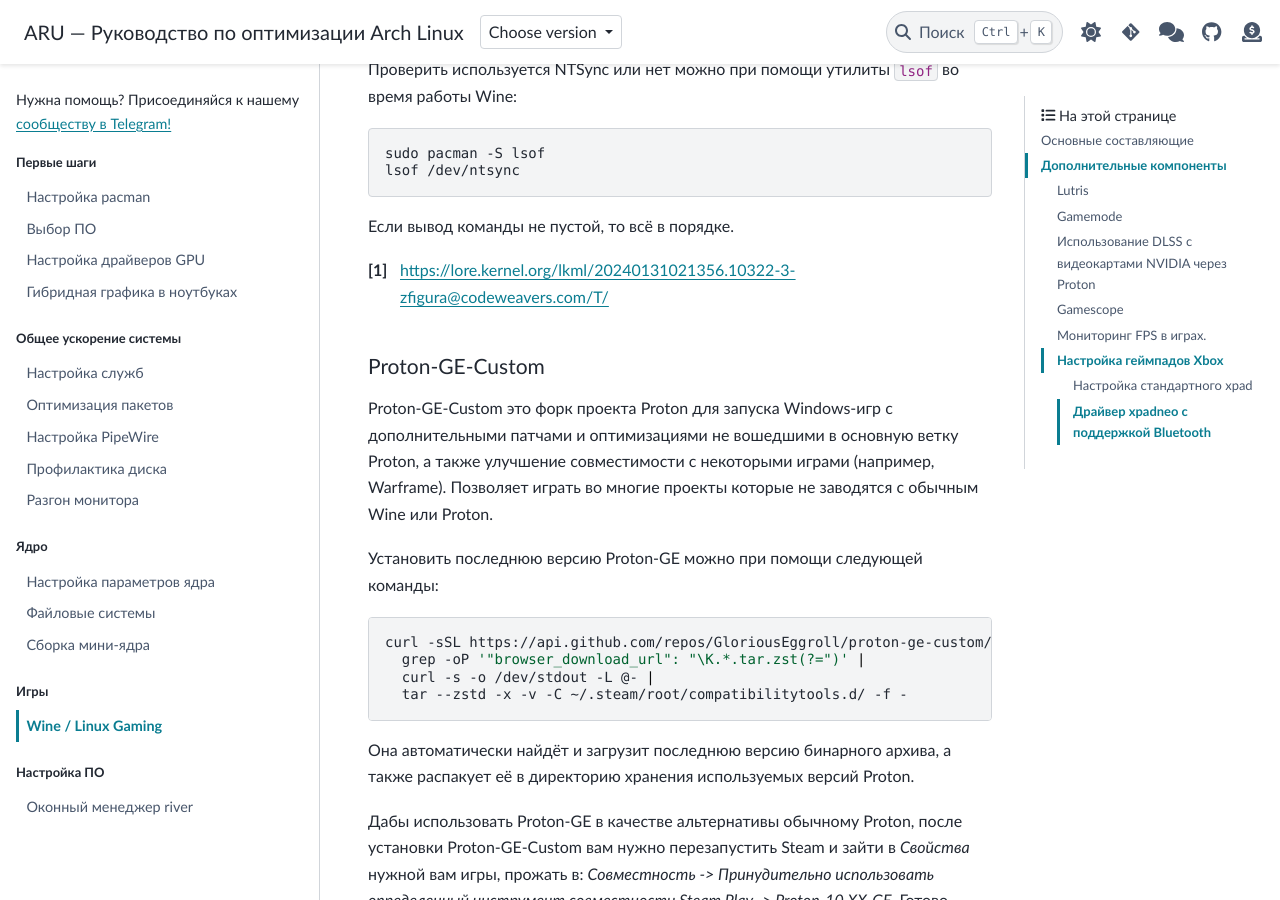
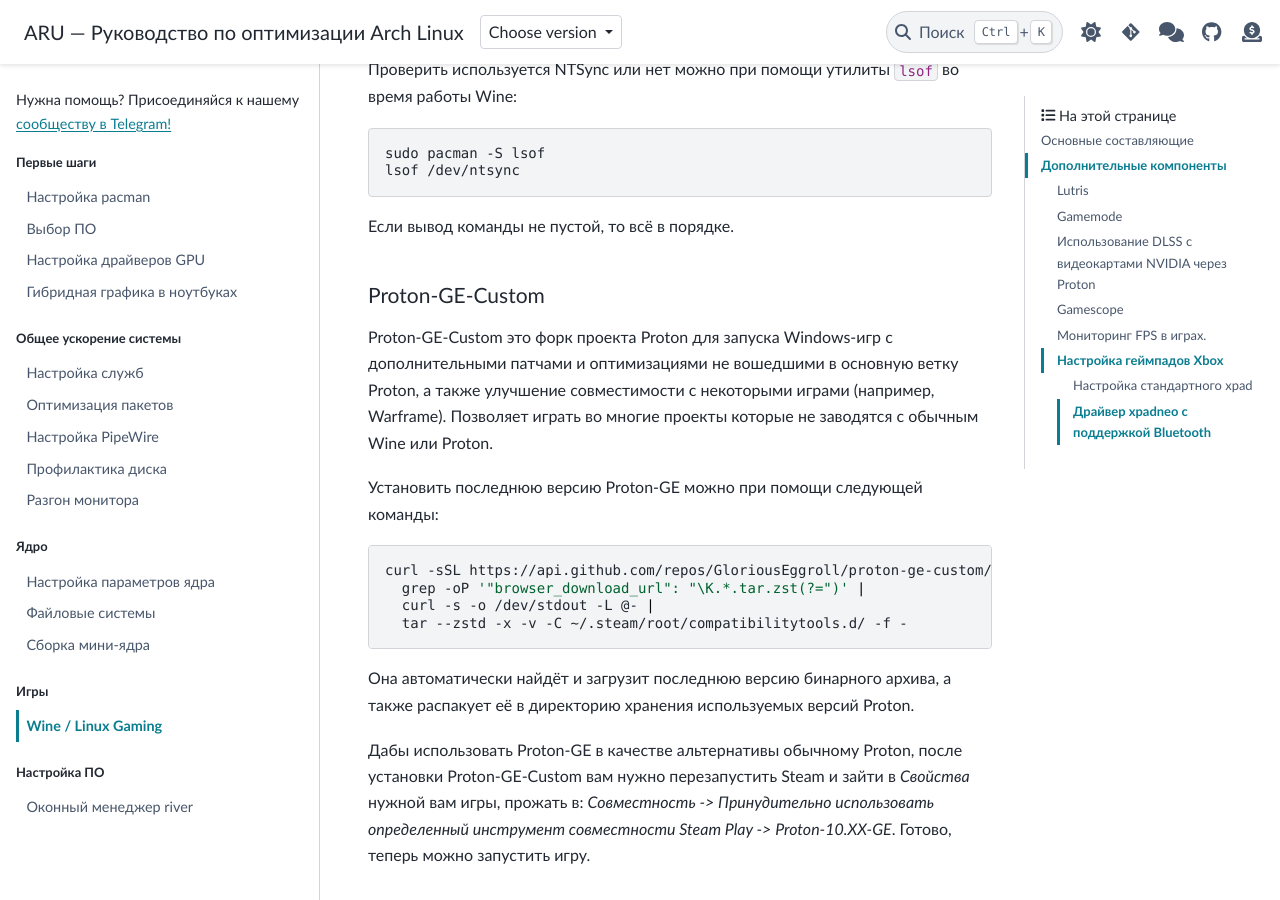
Before and after one commit to ventureoo/ARU, a Sphinx documentation site: the page built from docs/source/linux-gaming.rst, in a window 1280 px wide and 900 px high, scrolled down 2719 px. Built offline with Sphinx 7.4.7 and the PyData theme 0.15.4, drawn with Linux system fonts in a browser that asks for light colours; some of the changed lines change nothing that is shown.

Commit message:
linux-gaming: Remove unused footprint
Signed-off-by: Vasiliy Stelmachenok <ventureo@cachyos.org>

```diff
--- a/docs/source/linux-gaming.rst
+++ b/docs/source/linux-gaming.rst
@@ -142,8 +142,6 @@
   lsof /dev/ntsync
 
 Если вывод команды не пустой, то всё в порядке.
-
-.. [#] https://lore.kernel.org/lkml/20240131021356.10322-3-zfigura@codeweavers.com/T/
 
 .. index:: installation, proton, gaming, native-compilation
 .. _proton-ge-custom:
```
